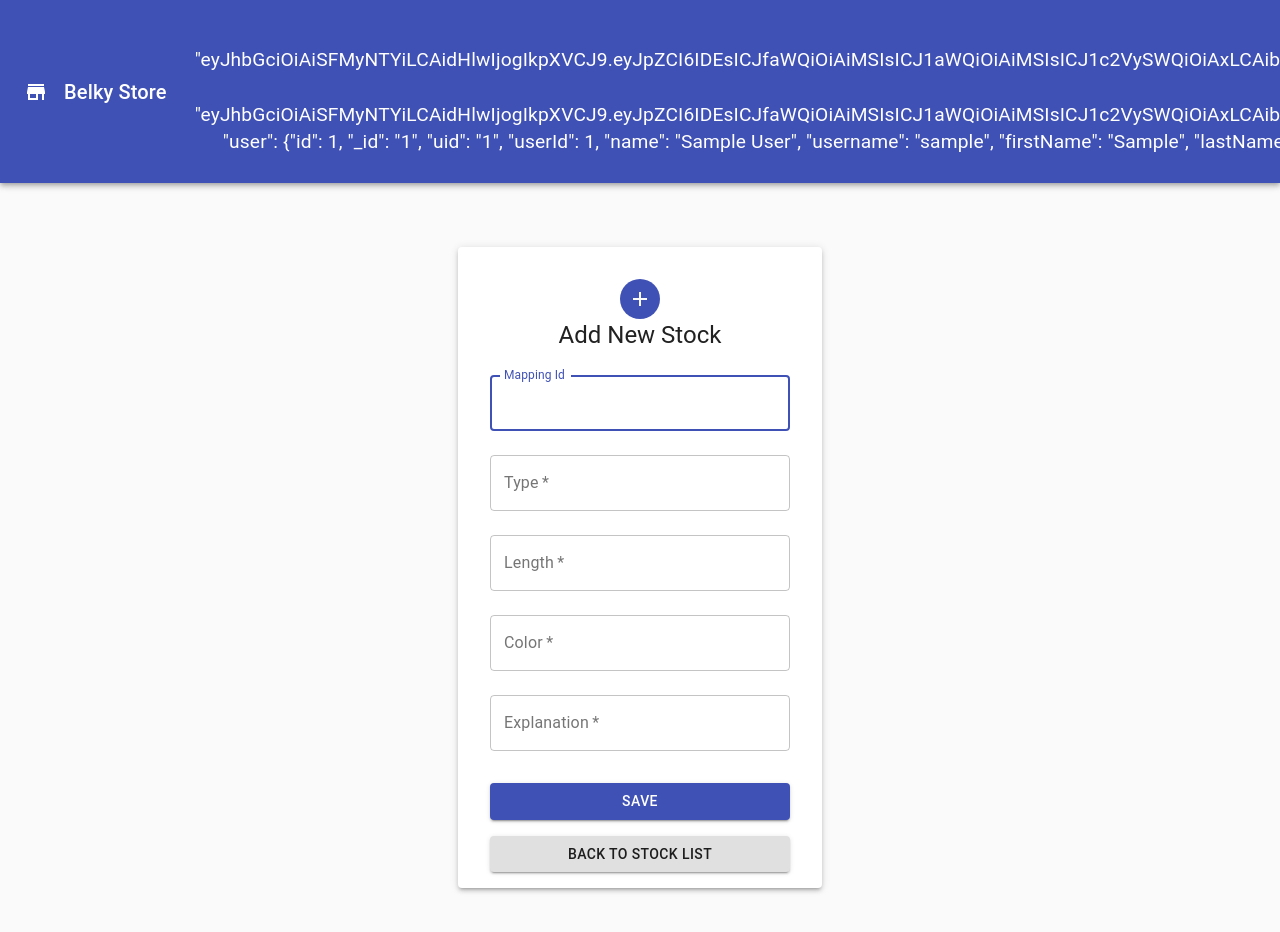
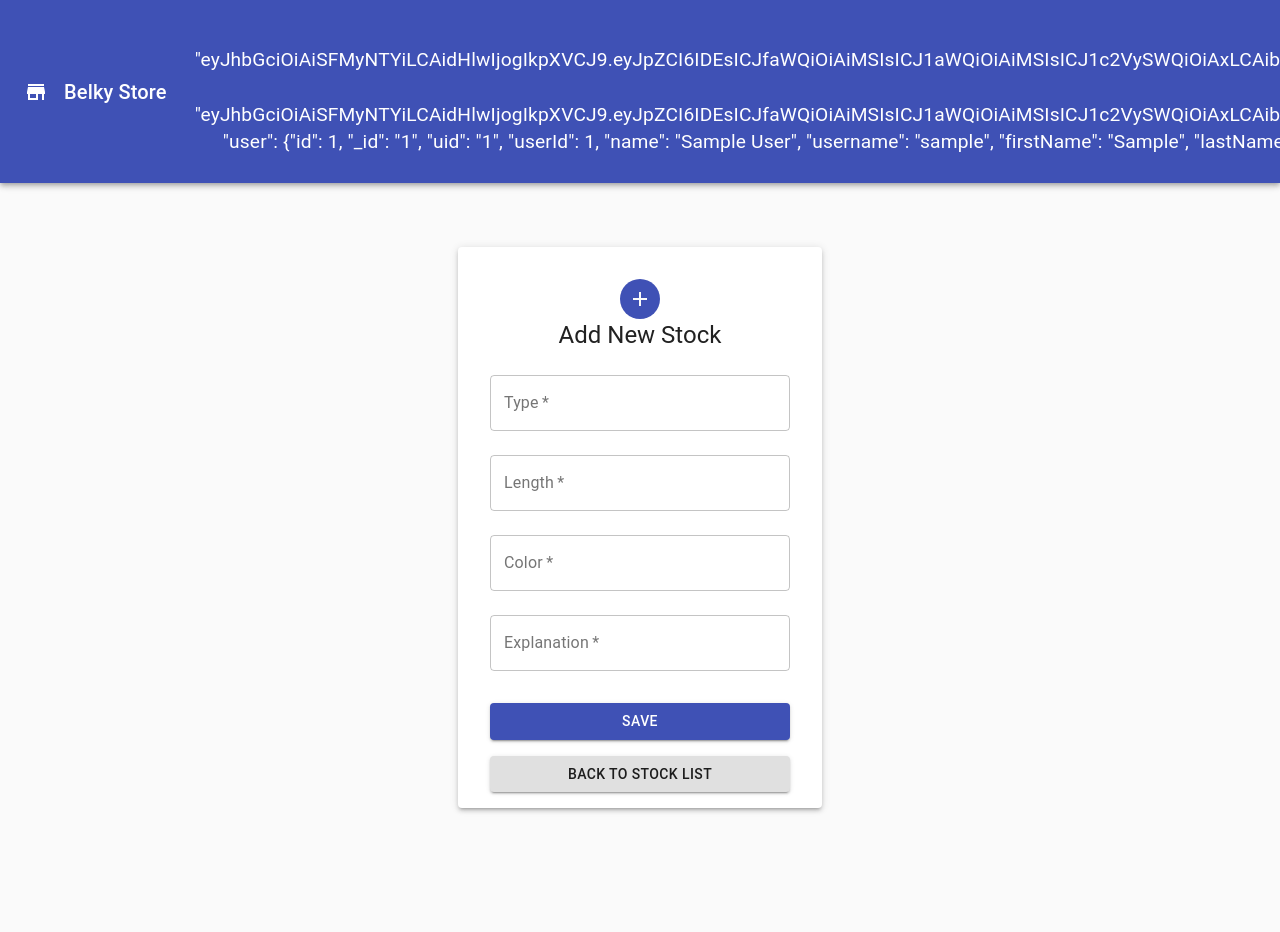
Before and after one commit to msymbolEJA/frontend-textile, a React (Create React App) app: page /new-stock in a window 1280 px wide. Shown: the top 932 px of the page. After the commit the page ends 872 px from the top, so only its background shows below. Built offline with nearby package versions, Linux system fonts and the light colour scheme; sample sign-in values are in the browser's storage.

Commit message:
fix mapping_id

```diff
--- a/src/components/stock/NewStock.js
+++ b/src/components/stock/NewStock.js
@@ -46,7 +46,6 @@ export default function Register() {
   const classes = useStyles();
   const history = useHistory();
   const [stockInfo, setStockInfo] = useState({
-    mapping_id: "",
     type: "",
     length: "",
     color: "",
@@ -55,10 +54,8 @@ export default function Register() {
 
   const handleSubmit = (e) => {
     e.preventDefault();
-    stockInfo.store = STORE_NAME;
-    if (stockInfo.mapping_id === "") {
-      stockInfo.mapping_id = 0;
-    }
+    stockInfo.store = STORE_NAME.toLowerCase();
+    stockInfo.mapping_id = 0;
     console.log(stockInfo);
     // TODO Send Info to BE
     postFormData(`${BELKY_STOCK_BASE_URL}/`, stockInfo)
@@ -75,7 +72,6 @@ export default function Register() {
       length: "",
       color: "",
       explanation: "",
-      mapping_id: "",
     });
   };
 
@@ -99,18 +95,6 @@ export default function Register() {
             Add New Stock
           </Typography>
           <form className={classes.form} onSubmit={handleSubmit}>
-            <TextField
-              variant="outlined"
-              margin="normal"
-              fullWidth
-              id="mapping_id"
-              label="Mapping Id"
-              name="mapping_id"
-              autoComplete="mapping_id"
-              onChange={handleChange}
-              autoFocus
-              value={stockInfo.mapping_id}
-            />
             <TextField
               variant="outlined"
               margin="normal"
--- a/src/components/stock/StockList.js
+++ b/src/components/stock/StockList.js
@@ -309,7 +309,7 @@ const StockList = () => {
                       {item.store}
                     </StyledTableCell>
                     <StyledTableCell align="center">
-                      {item.mapping_id}
+                      {item.mapping_id === 0 ? "-" : item.mapping_id}
                     </StyledTableCell>
                     <EditableTableCell {...{ item, name: "type", onChange }} />
                     <EditableTableCell
```
